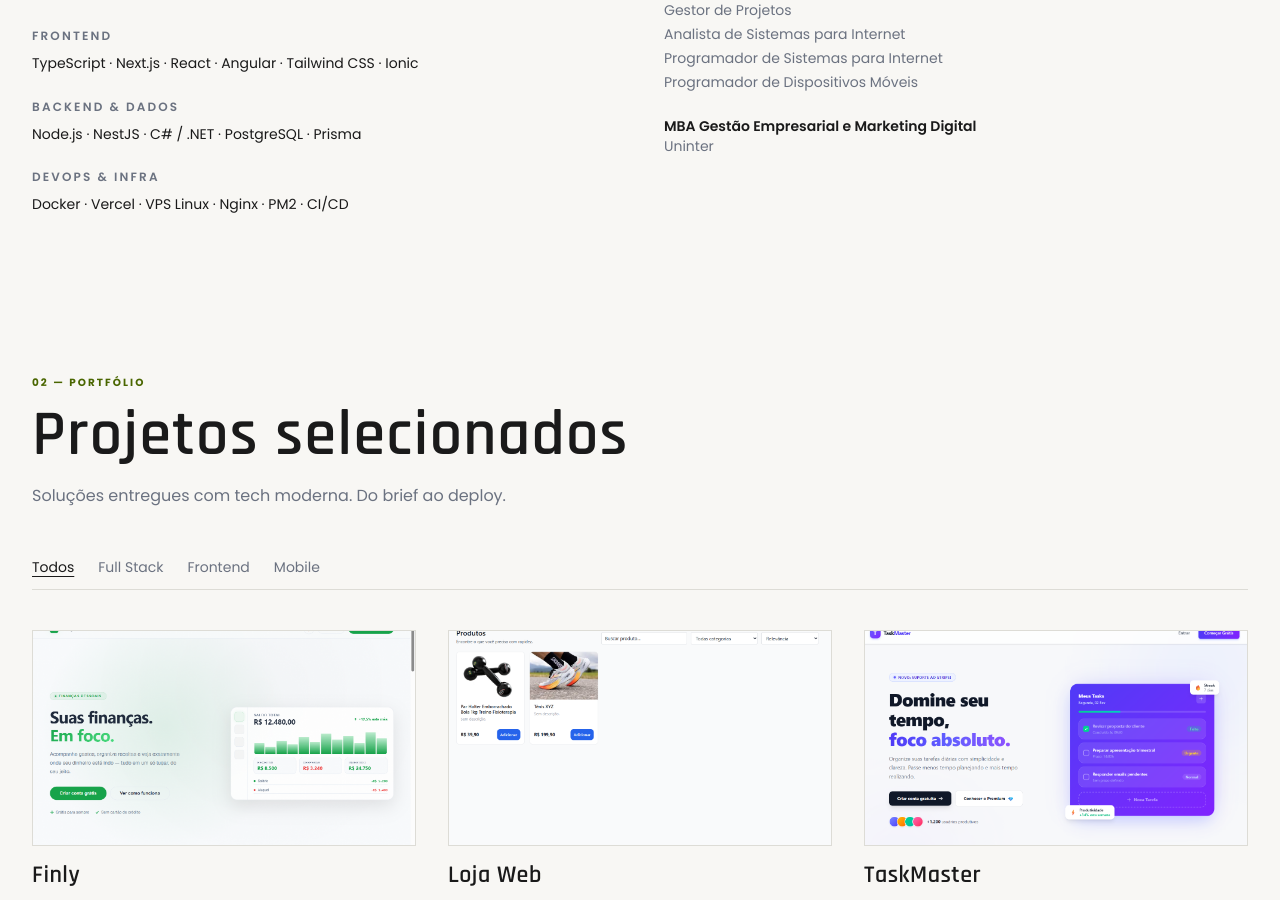
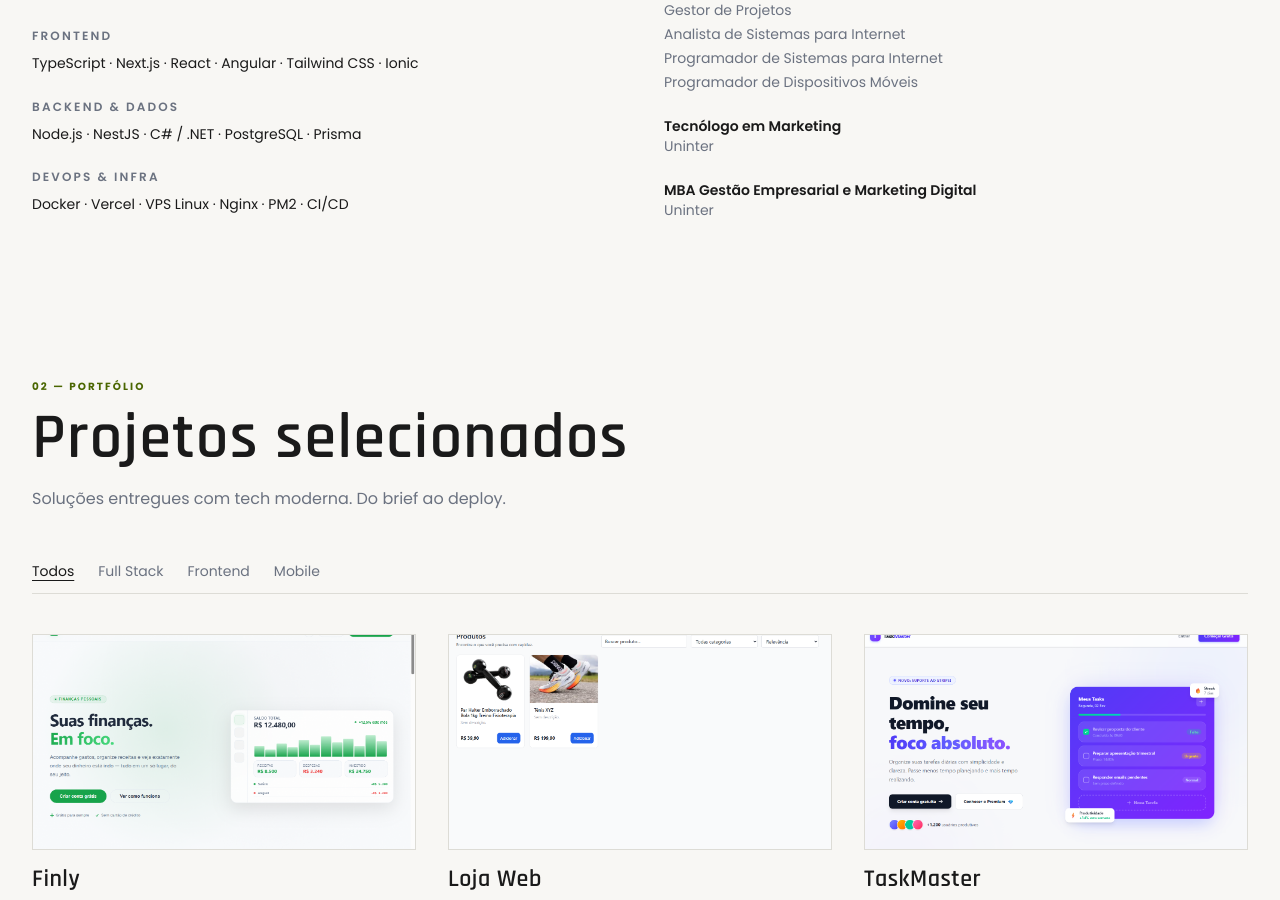
Before and after one commit to juliano340/site-vercel, a Next.js app: page /home in a window 1280 px wide. Shown: the part 3223-4123 px from the top of the page. Built offline with nearby package versions, Linux system fonts and the light colour scheme.

Commit message:
feat(about): add Tecnologo em Marketing (Uninter) to education list

```diff
--- a/src/pages/components/About.js
+++ b/src/pages/components/About.js
@@ -166,6 +166,10 @@ const About = () => {
                 </ul>
               </li>
               <li>
+                <p className="text-sm font-semibold text-primary">Tecnólogo em Marketing</p>
+                <p className="text-sm text-muted">Uninter</p>
+              </li>
+              <li>
                 <p className="text-sm font-semibold text-primary">MBA Gestão Empresarial e Marketing Digital</p>
                 <p className="text-sm text-muted">Uninter</p>
               </li>
```
